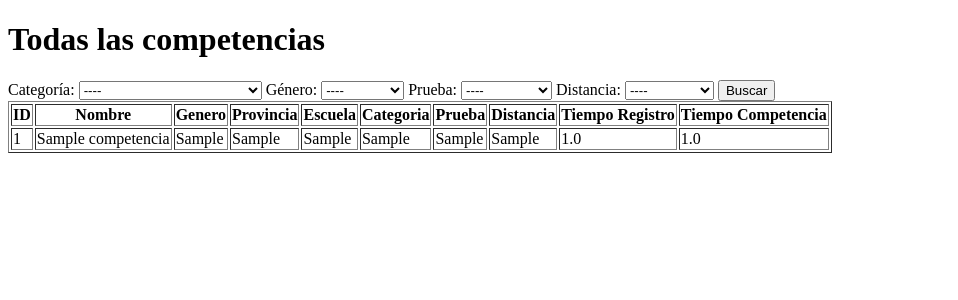
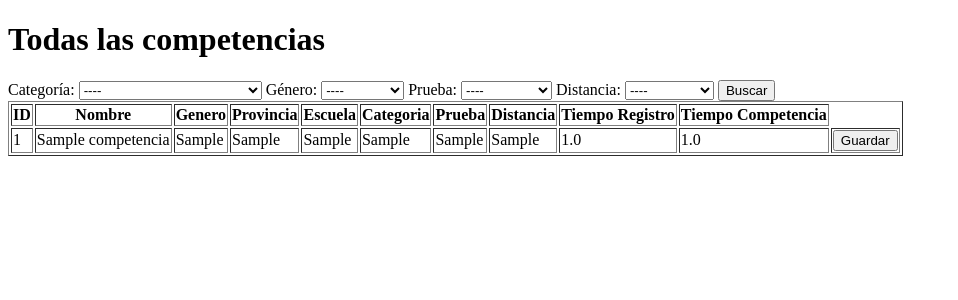
Before and after one commit to JorgeArguello1999/Spotec, a Django app: page /competence/ in a window 1280 px wide. Shown: the top 300 px of the page, without its empty margins (0-958 px from the left). Run offline with Django 4.2, Linux system fonts and the light colour scheme; tables that the repository leaves empty hold one stand-in row (values such as "Sample post").

Commit message:
feat: Ya puedo obtener los datos, creando un sistema para actualizar la tabla desde django

```diff
--- a/competence/templates/list_competence.html
+++ b/competence/templates/list_competence.html
@@ -20,6 +20,23 @@
         // Redirigir a la URL construida
         window.location.href = url;
     }
+
+    document.addEventListener('DOMContentLoaded', function () {
+        document.addEventListener('click', function (event) {
+            if (event.target.classList.contains('guardar')) {
+                const fila = event.target.closest('tr');
+                const id = fila.querySelector('.editable').getAttribute('data-id');
+                const nuevoTiempo = fila.querySelector('.editable').innerText;
+
+                // Aquí puedes realizar cualquier lógica adicional antes de enviar los datos
+
+                // Simulación de envío al servidor (puedes agregar AJAX aquí)
+                alert(`ID: ${id}, Nuevo Tiempo: ${nuevoTiempo}`);
+                // Lógica para enviar al servidor
+            }
+        });
+    });
+
 </script>
 
 <form>
@@ -100,7 +117,12 @@
         <td>{{list.prueba}}</td>
         <td>{{list.distancia}}</td>
         <td>{{list.tiempo_registro}}</td>
-        <td>{{list.tiempo_competencia}}</td>
+        <td contenteditable="true" class="editable" data-id="{{list.id}}">
+            {{list.tiempo_competencia}}
+        </td>
+        <td>
+            <button class="guardar">Guardar</button>
+        </td>
     </tr>
     {% endfor %}
 
```
